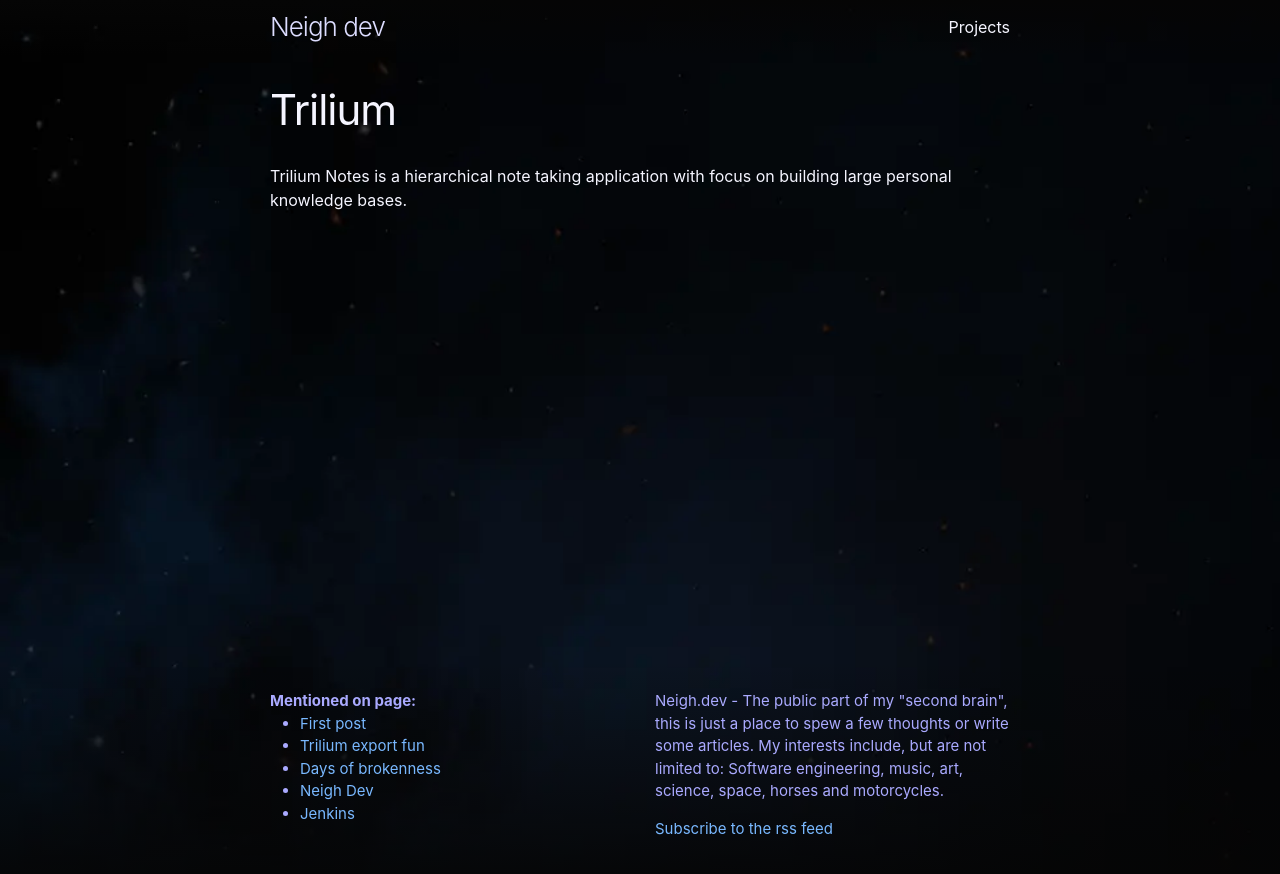
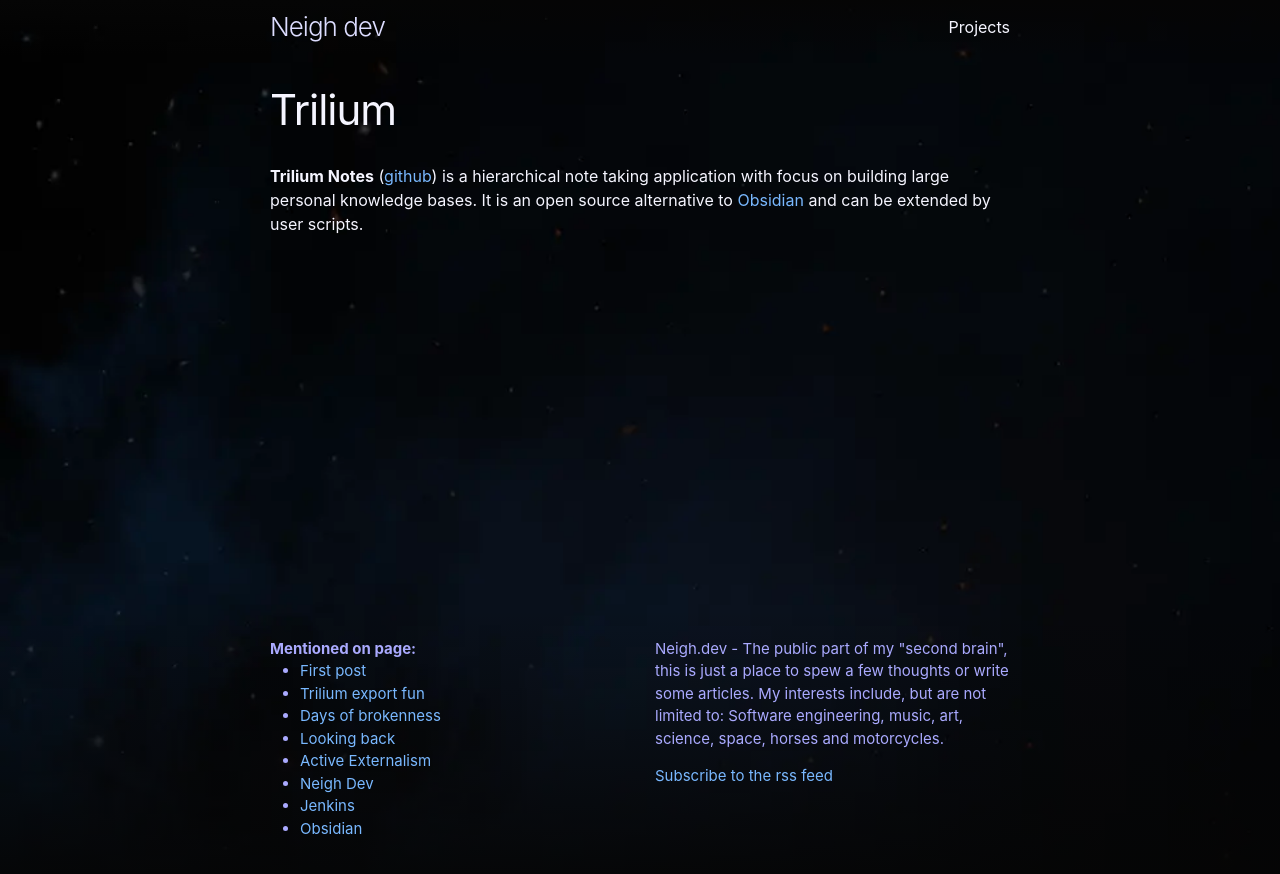
Before and after one commit to neighdev/neigh-dev, a Jekyll site: the page built from _wiki/Trilium.html, in a window 1280 px wide. Shown: the top 874 px of the page. Built offline with Jekyll 4.4.1, drawn with Linux system fonts in a browser that asks for light colours.

Commit message:
Jenkins build 184

```diff
--- a/_wiki/Trilium.html
+++ b/_wiki/Trilium.html
@@ -6,19 +6,29 @@
   title: Trilium export fun
 - link: _posts/2023-09-26-Days-of-brokenness.html
   title: Days of brokenness
+- link: _posts/2023-09-28-Looking-back.html
+  title: Looking back
+- link: _projects/Active-Externalism.html
+  title: 'Active Externalism '
 - link: _projects/Neigh-Dev.html
   title: Neigh Dev
 - link: _wiki/Jenkins.html
   title: Jenkins
+- link: _wiki/Obsidian.html
+  title: Obsidian
 color: '#42f5bf'
 date: '2023-09-19 21:07:43.390Z'
 dateModified: '2023-09-19 21:07:47.766Z'
+internalLink: NIFFeo8WQTHX
 noteId: 3qT7QvpVEKkA
 title: Trilium
 ---
 
 <div class="ck-content">
-<p>Trilium Notes is a hierarchical note taking application with focus on
-          building large personal knowledge bases.</p>
+<p><strong>Trilium Notes</strong> (<a href="https://github.com/zadam/trilium/blob/master/README.md">github</a>)
+          is a hierarchical note taking application with focus on building large
+          personal knowledge bases. It is an open source alternative to <a class="reference-link" href="{% link _wiki/Obsidian.html %}">Obsidian</a> and
+          can be extended by user scripts.</p>
+<p> </p>
 <p> </p>
 </div>
--- a/notes.json
+++ b/notes.json
@@ -1 +1 @@
-["about.html", "index.html", ".templates/backlink.html", ".templates/post-template.html", "_pages/Projects.html", "_posts/2023-09-12-First-post.html", "_posts/2023-09-17-Switched-to-HTML.html", "_posts/2023-09-19-Parsing-links.html", "_posts/2023-09-21-Jenkins-docker-work.html", "_posts/2023-09-22-Trilium-export-fun.html", "_posts/2023-09-26-Days-of-brokenness.html", "_projects/Neigh-Dev.html", "_wiki/Github.html", "_wiki/Jekyll.html", "_wiki/Jenkins.html", "_wiki/Netlify.html", "_wiki/Python.html", "_wiki/Trilium.html", "assets/hEPx78O5UNgg/P_20230724_181108.jpg", "assets/8q4CBYA8cf5U/tree.png", "assets/iMar8LROFIbz/image.png", "assets/jDyC3AkUTbZ1/image.png", "assets/40oHGVMLcO6G/image.png"]
+["about.html", "index.html", ".templates/backlink.html", ".templates/post-template.html", "_pages/Projects.html", "_posts/2023-09-12-First-post.html", "_posts/2023-09-17-Switched-to-HTML.html", "_posts/2023-09-19-Parsing-links.html", "_posts/2023-09-21-Jenkins-docker-work.html", "_posts/2023-09-22-Trilium-export-fun.html", "_posts/2023-09-26-Days-of-brokenness.html", "_posts/2023-09-28-Looking-back.html", "_projects/Active-Externalism.html", "_projects/Neigh-Dev.html", "_wiki/Github.html", "_wiki/Jekyll.html", "_wiki/Jenkins.html", "_wiki/Netlify.html", "_wiki/Obsidian.html", "_wiki/Python.html", "_wiki/Second-Brain.html", "_wiki/Trilium.html", "assets/hEPx78O5UNgg/P_20230724_181108.jpg", "assets/8q4CBYA8cf5U/tree.png", "assets/iMar8LROFIbz/image.png", "assets/9BdB8iKIgK8T/image.png", "assets/jDyC3AkUTbZ1/image.png", "assets/40oHGVMLcO6G/image.png"]
```
Also changed, not shown: _pages/Projects.html (+9 -2 lines), _posts/2023-09-28-Looking-back.html (added, +43 -0 lines), _projects/Active-Externalism.html (added, +28 -0 lines), _wiki/Obsidian.html (added, +32 -0 lines), _wiki/Second-Brain.html (added, +14 -0 lines), assets/9BdB8iKIgK8T/image.png (added).
